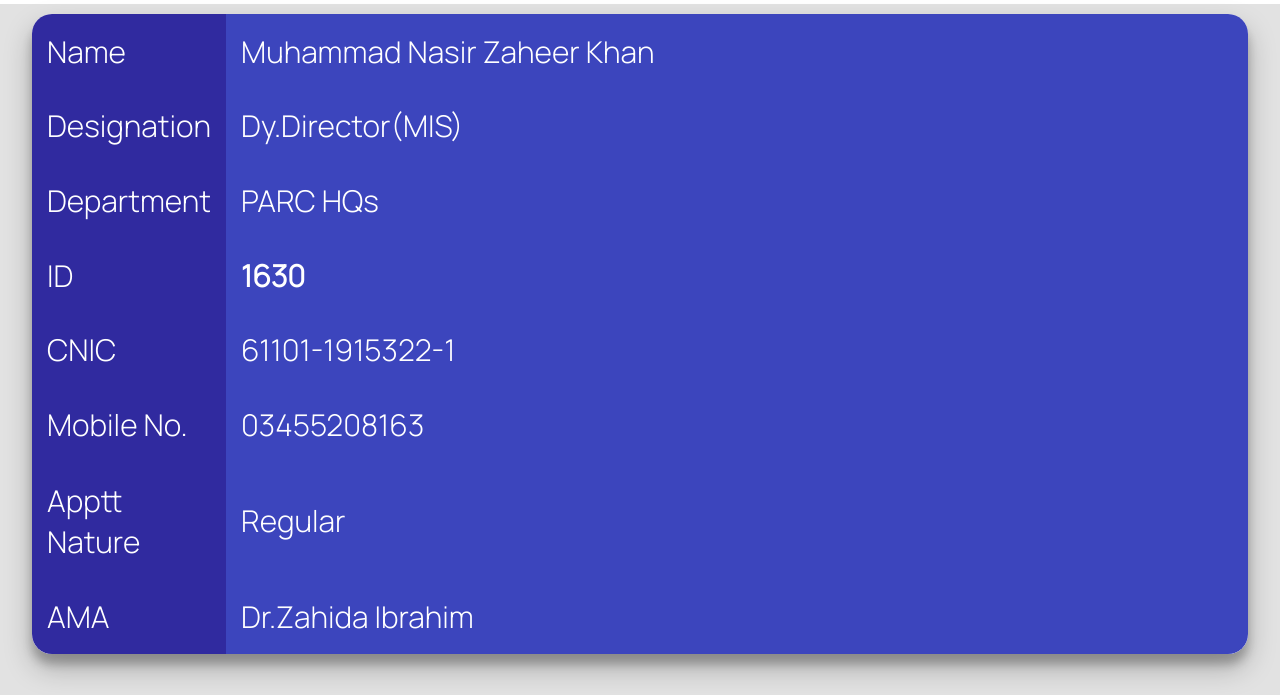
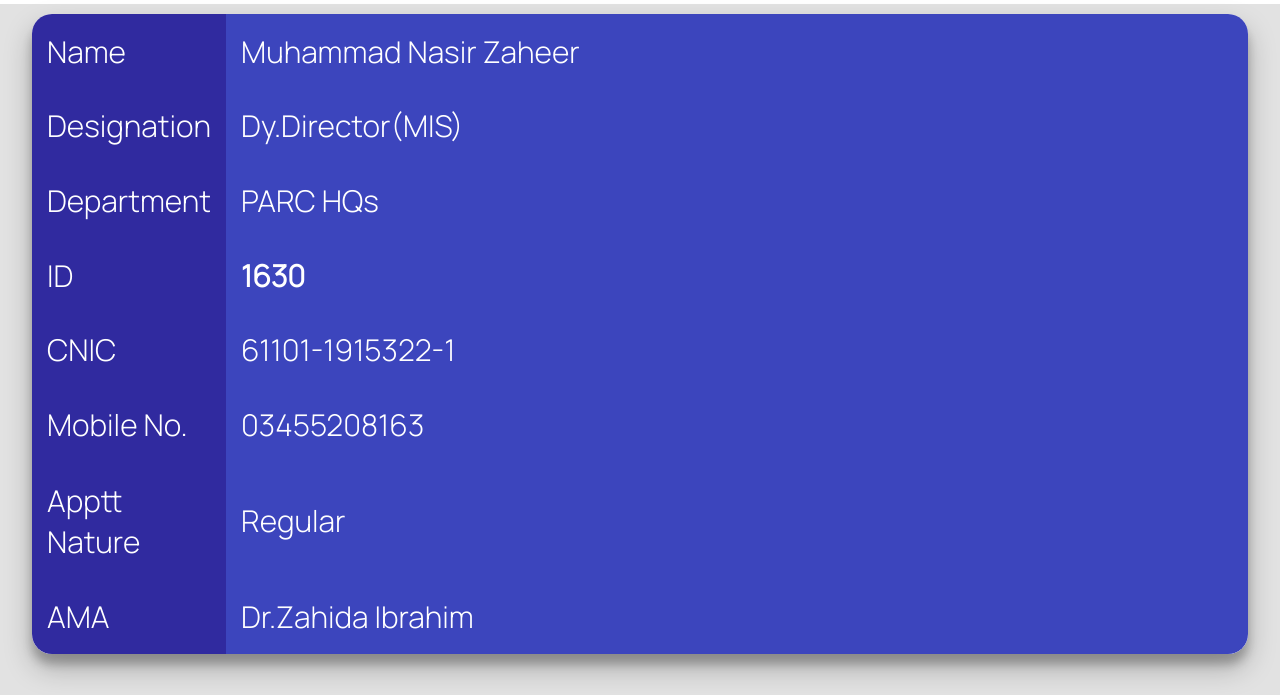
Before and after one commit to mnasirkhan2013/1630, a plain HTML site: page Medical.html in a window 1280 px wide. Shown: the part 105-800 px from the top of the page. Drawn offline with Linux system fonts and the light colour scheme.

Commit message:
Update Index.html

```diff
--- a/Medical.html
+++ b/Medical.html
@@ -137,7 +137,7 @@
       <tr>
 
         <td>Name</td>
-        <td>Muhammad Nasir Zaheer Khan</td>
+        <td>Muhammad Nasir Zaheer</td>
       </tr>
       <tr>
         <td>Designation</td>
```
